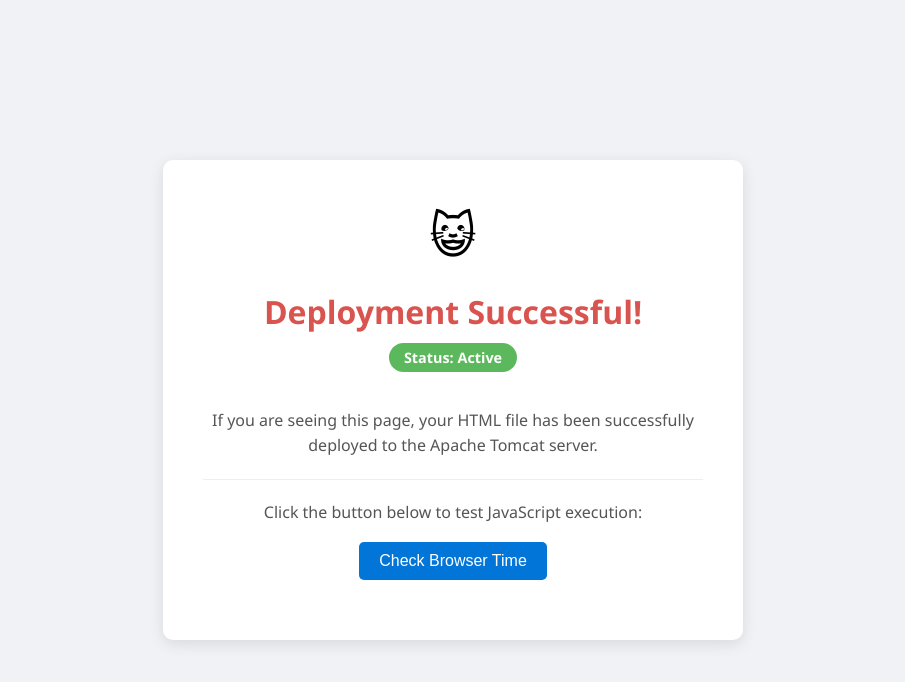
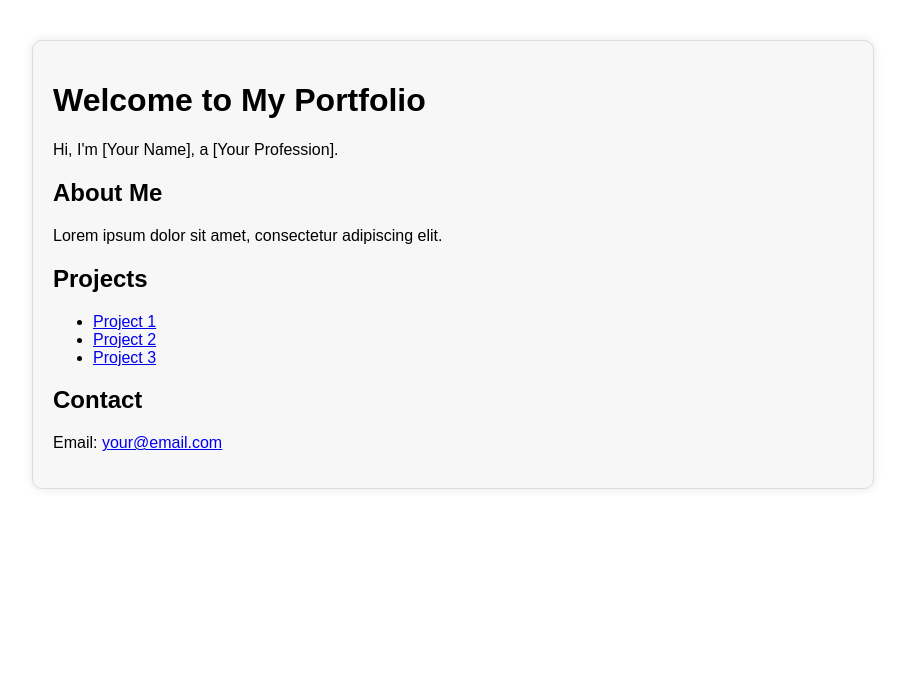
Before and after one commit to rajeshasodu6666-byte/html-project-, a plain HTML site: page index.html in a window 1280 px wide. Shown: the whole page, without its empty margins (187-1092 px from the left). Drawn offline with Linux system fonts and the light colour scheme.

Commit message:
Update index.html

```diff
--- a/index.html
+++ b/index.html
@@ -3,87 +3,36 @@
 <head>
     <meta charset="UTF-8">
     <meta name="viewport" content="width=device-width, initial-scale=1.0">
-    <title>Tomcat Deployment Test</title>
+    <title>Personal Portfolio</title>
     <style>
         body {
-            font-family: 'Segoe UI', Tahoma, Geneva, Verdana, sans-serif;
-            background-color: #f0f2f5;
-            display: flex;
-            justify-content: center;
-            align-items: center;
-            height: 100vh;
-            margin: 0;
+            font-family: Arial, sans-serif;
         }
         .container {
-            background-color: white;
-            padding: 40px;
+            max-width: 800px;
+            margin: 40px auto;
+            padding: 20px;
+            background-color: #f7f7f7;
+            border: 1px solid #ddd;
             border-radius: 10px;
-            box-shadow: 0 4px 15px rgba(0,0,0,0.1);
-            text-align: center;
-            max-width: 500px;
-        }
-        h1 {
-            color: #d9534f; /* Tomcat Red */
-            margin-bottom: 10px;
-        }
-        p {
-            color: #555;
-            line-height: 1.6;
-        }
-        .status-badge {
-            background-color: #5cb85c; /* Success Green */
-            color: white;
-            padding: 5px 15px;
-            border-radius: 20px;
-            font-size: 0.9em;
-            font-weight: bold;
-            display: inline-block;
-            margin-bottom: 20px;
-        }
-        button {
-            background-color: #0275d8;
-            color: white;
-            border: none;
-            padding: 10px 20px;
-            border-radius: 5px;
-            cursor: pointer;
-            font-size: 16px;
-            transition: background-color 0.3s;
-        }
-        button:hover {
-            background-color: #025aa5;
-        }
-        #js-output {
-            margin-top: 20px;
-            font-weight: bold;
-            color: #0275d8;
+            box-shadow: 0 0 10px rgba(0,0,0,0.1);
         }
     </style>
 </head>
 <body>
-
     <div class="container">
-        <div style="font-size: 50px;">😺</div>
-
-        <h1>Deployment Successful!</h1>
-        <div class="status-badge">Status: Active</div>
-
-        <p>If you are seeing this page, your HTML file has been successfully deployed to the Apache Tomcat server.</p>
-
-        <hr style="border: 0; border-top: 1px solid #eee; margin: 20px 0;">
-
-        <p>Click the button below to test JavaScript execution:</p>
-        <button onclick="showServerTime()">Check Browser Time</button>
-
-        <p id="js-output"></p>
+        <h1>Welcome to My Portfolio</h1>
+        <p>Hi, I'm [Your Name], a [Your Profession].</p>
+        <h2>About Me</h2>
+        <p>Lorem ipsum dolor sit amet, consectetur adipiscing elit.</p>
+        <h2>Projects</h2>
+        <ul>
+            <li><a href="#">Project 1</a></li>
+            <li><a href="#">Project 2</a></li>
+            <li><a href="#">Project 3</a></li>
+        </ul>
+        <h2>Contact</h2>
+        <p>Email: <a href="mailto:your@email.com">your@email.com</a></p>
     </div>
-
-    <script>
-        function showServerTime() {
-            const now = new Date();
-            const timeString = now.toLocaleTimeString();
-            document.getElementById('js-output').innerHTML = "Client Time: " + timeString;
-        }
-    </script>
 </body>
 </html>
```
